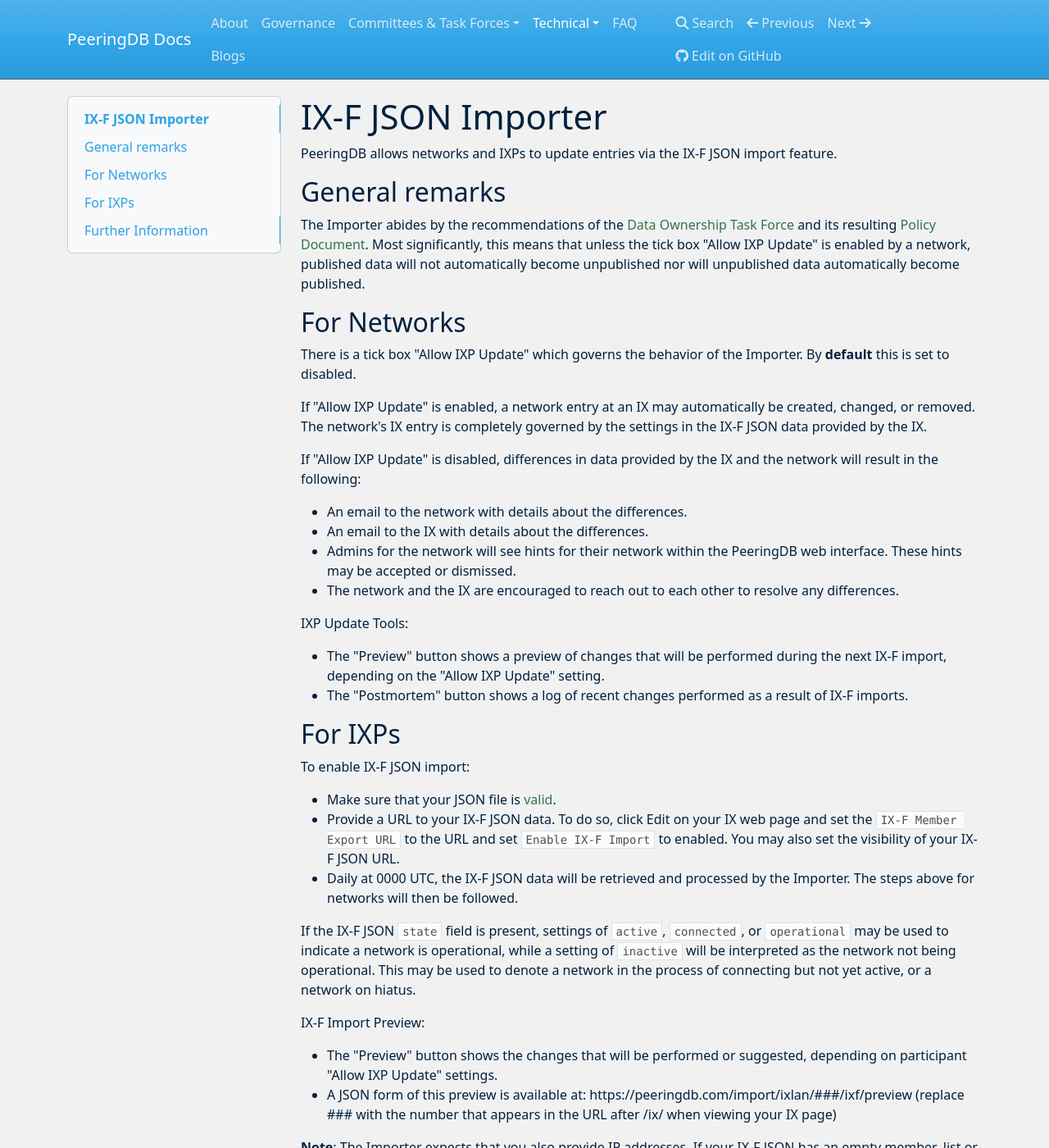
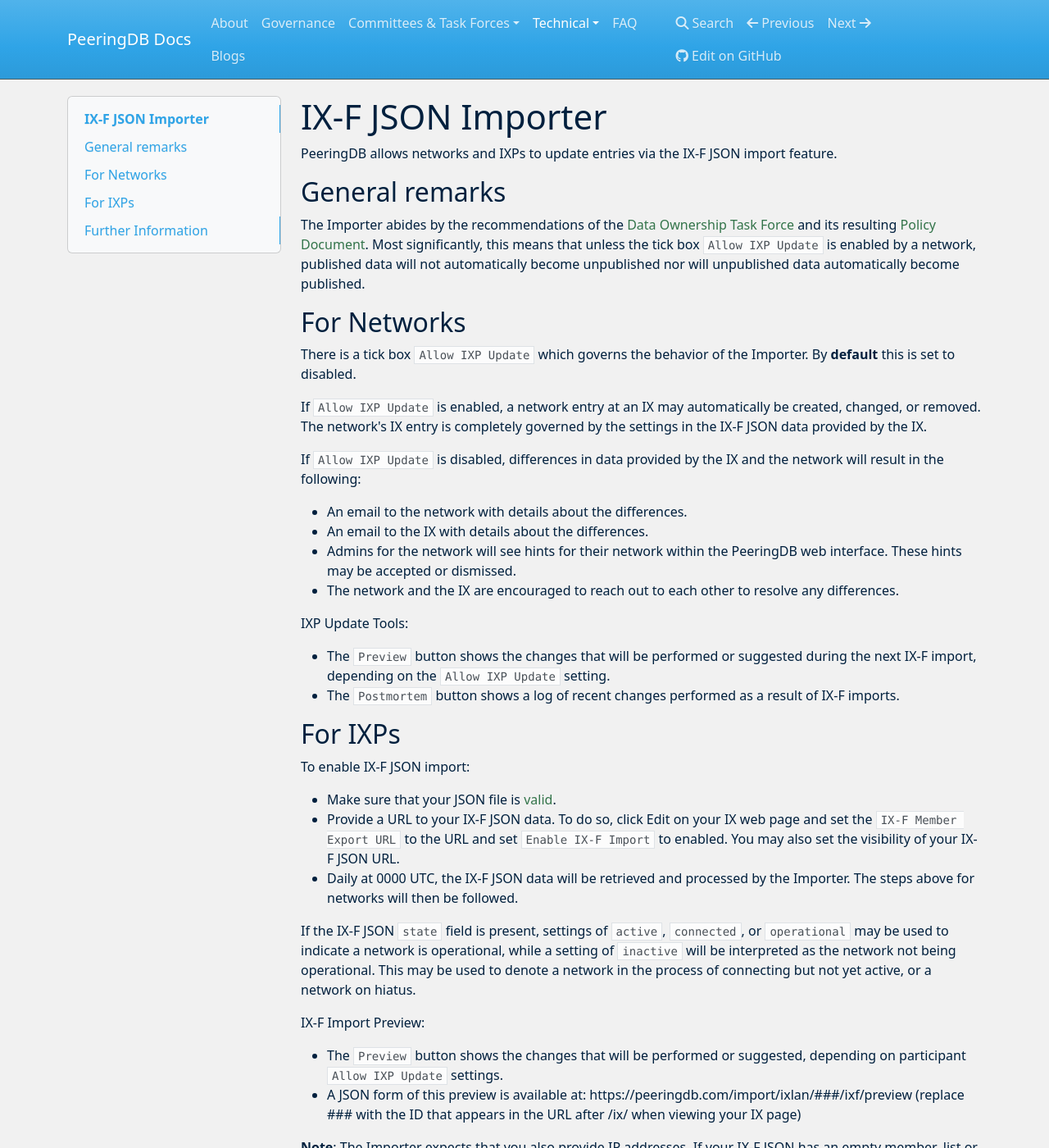
Before and after one commit to peeringdb/docs, an MkDocs documentation site: the page built from docs/ix-f-json-import-rules.md, in a window 1280 px wide and 1400 px high. Shown: the whole window at 82% size. Built offline with MkDocs 1.6.1, drawn with Linux system fonts in a browser that asks for light colours; nearby versions of some CDN libraries.

Commit message:
ix-f-json-import-rules.md update.

```diff
--- a/docs/ix-f-json-import-rules.md
+++ b/docs/ix-f-json-import-rules.md
@@ -2,14 +2,14 @@
 PeeringDB allows networks and IXPs to update entries via the IX-F JSON import feature.
 
 ## General remarks
-The Importer abides by the recommendations of the [Data Ownership Task Force](/taskforce/dataownership) and its resulting [Policy Document](/gov/misc/2020-04-06_PeeringDB_Data_Ownership_Policy_Document_v1.0.pdf). Most significantly, this means that unless the tick box "Allow IXP Update" is enabled by a network, published data will not automatically become unpublished nor will unpublished data automatically become published.
+The Importer abides by the recommendations of the [Data Ownership Task Force](/taskforce/dataownership) and its resulting [Policy Document](/gov/misc/2020-04-06_PeeringDB_Data_Ownership_Policy_Document_v1.0.pdf). Most significantly, this means that unless the tick box `Allow IXP Update` is enabled by a network, published data will not automatically become unpublished nor will unpublished data automatically become published.
 
 ## For Networks
-There is a tick box "Allow IXP Update" which governs the behavior of the Importer. By **default** this is set to disabled.
+There is a tick box `Allow IXP Update` which governs the behavior of the Importer. By **default** this is set to disabled.
 
-If "Allow IXP Update" is enabled, a network entry at an IX may automatically be created, changed, or removed. The network's IX entry is completely governed by the settings in the IX-F JSON data provided by the IX.
+If `Allow IXP Update` is enabled, a network entry at an IX may automatically be created, changed, or removed. The network's IX entry is completely governed by the settings in the IX-F JSON data provided by the IX.
 
-If "Allow IXP Update" is disabled, differences in data provided by the IX and the network will result in the following:
+If `Allow IXP Update` is disabled, differences in data provided by the IX and the network will result in the following:
 
 - An email to the network with details about the differences.
 - An email to the IX with details about the differences.
@@ -18,8 +18,8 @@
 
 IXP Update Tools:
 
-- The "Preview" button shows a preview of changes that will be performed during the next IX-F import, depending on the "Allow IXP Update" setting.
-- The "Postmortem" button shows a log of recent changes performed as a result of IX-F imports.
+- The `Preview` button shows the changes that will be performed or suggested during the next IX-F import, depending on the `Allow IXP Update` setting.
+- The `Postmortem` button shows a log of recent changes performed as a result of IX-F imports.
 
 ## For IXPs
 To enable IX-F JSON import:
@@ -32,8 +32,8 @@
 
 IX-F Import Preview:
 
-- The "Preview" button shows the changes that will be performed or suggested, depending on participant "Allow IXP Update" settings.
-- A JSON form of this preview is available at: https://peeringdb.com/import/ixlan/###/ixf/preview (replace ### with the number that appears in the URL after /ix/ when viewing your IX page)
+- The `Preview` button shows the changes that will be performed or suggested, depending on participant `Allow IXP Update` settings.
+- A JSON form of this preview is available at: https://peeringdb.com/import/ixlan/###/ixf/preview (replace ### with the ID that appears in the URL after /ix/ when viewing your IX page)
 
 **Note**: The Importer expects that you also provide IP addresses. If your IX-F JSON has an empty member_list or only contains ASNs, there will be no useful information. You might want to disable the import.
 
```
